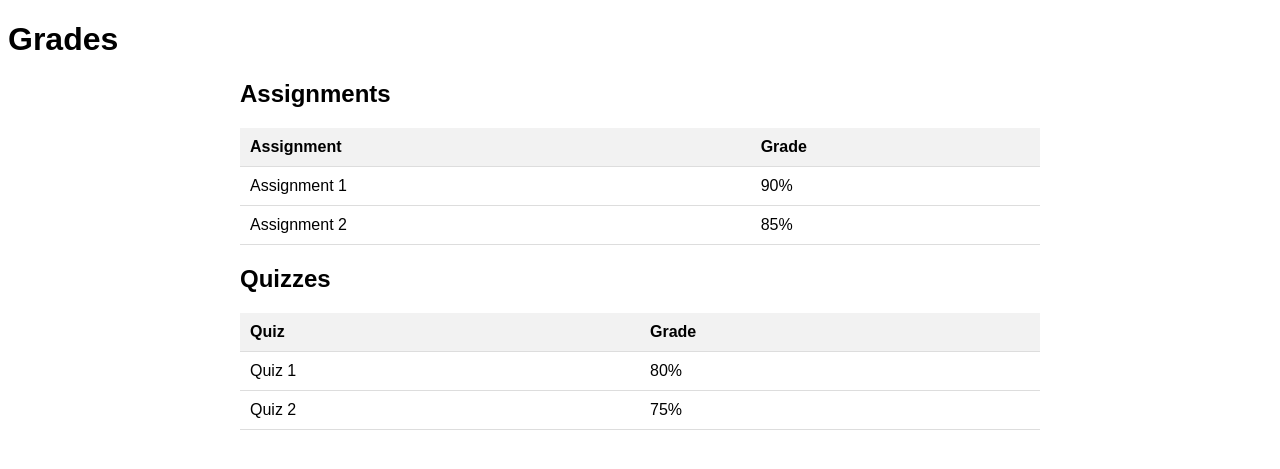
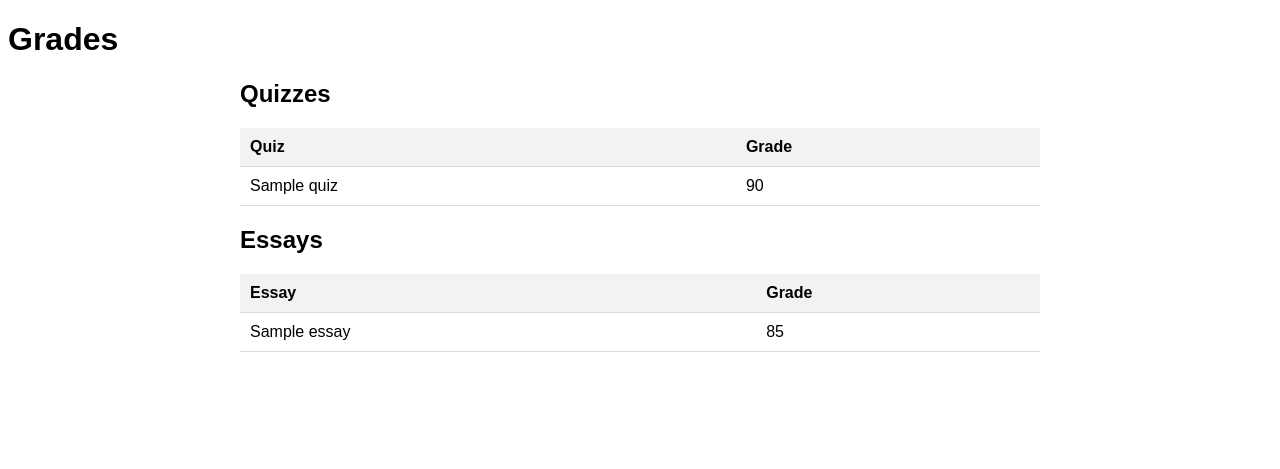
Before and after one commit to RajveerSodhi/COSC310, a Python web app: template flask/website/templates/viewGrade.html in a window 1280 px wide. Shown: the top 469 px of the page. Run offline with Jinja, Linux system fonts and the light colour scheme; the template is opened without the code that fills it: most values are stand-ins (such as "Sample title", 1, 10 or a date in 2020).

Commit message:
Converted to dynamic for quiz and assignment title

```diff
--- /dev/null
+++ b/flask/website/static/css/viewGrade.css
@@ -0,0 +1,27 @@
+body {
+    font-family: Arial, sans-serif;
+}
+header {
+    background-color: #333;
+    color: #fff;
+    padding: 10px;
+    text-align: center;
+}
+.container {
+    max-width: 800px;
+    margin: 20px auto;
+    padding: 0 20px;
+}
+table {
+    width: 100%;
+    border-collapse: collapse;
+    margin-top: 20px;
+}
+th, td {
+    padding: 10px;
+    border-bottom: 1px solid #ddd;
+    text-align: left;
+}
+th {
+    background-color: #f2f2f2;
+}
--- a/flask/website/templates/viewGrade.html
+++ b/flask/website/templates/viewGrade.html
@@ -4,71 +4,39 @@
     <meta charset="UTF-8">
     <meta name="viewport" content="width=device-width, initial-scale=1.0">
     <title>Student Grades</title>
-    <style>
-        body {
-            font-family: Arial, sans-serif;
-        }
-        header {
-            background-color: #333;
-            color: #fff;
-            padding: 10px;
-            text-align: center;
-        }
-        .container {
-            max-width: 800px;
-            margin: 20px auto;
-            padding: 0 20px;
-        }
-        table {
-            width: 100%;
-            border-collapse: collapse;
-            margin-top: 20px;
-        }
-        th, td {
-            padding: 10px;
-            border-bottom: 1px solid #ddd;
-            text-align: left;
-        }
-        th {
-            background-color: #f2f2f2;
-        }
-    </style>
+    <link rel="stylesheet" href="{{ url_for('static', filename='css/viewGrade.css') }}">
 </head>
 <body>
 
-    <h1>Grades</h1>
+<h1>Grades</h1>
 
 <div class="container">
-    <h2>Assignments</h2>
-    <table>
-        <tr>
-            <th>Assignment</th>
-            <th>Grade</th>
-        </tr>
-        <tr>
-            <td>Assignment 1</td>
-            <td>90%</td>
-        </tr>
-        <tr>
-            <td>Assignment 2</td>
-            <td>85%</td>
-        </tr>
-    </table>
-
     <h2>Quizzes</h2>
     <table>
         <tr>
             <th>Quiz</th>
             <th>Grade</th>
         </tr>
+        {% for quiz in quizzes %}
         <tr>
-            <td>Quiz 1</td>
-            <td>80%</td>
+            <td>{{ quiz.quiz_name }}</td>
+            <td>{{ 90 }}</td>
         </tr>
+        {% endfor %}
+    </table>
+
+    <h2>Essays</h2>
+    <table>
         <tr>
-            <td>Quiz 2</td>
-            <td>75%</td>
+            <th>Essay</th>
+            <th>Grade</th>
         </tr>
+        {% for essay in essays %}
+        <tr>
+            <td>{{ essay.essay_name }}</td>
+            <td>{{ 85 }}</td>
+        </tr>
+        {% endfor %}
     </table>
 </div>
 
--- a/flask/website/views.py
+++ b/flask/website/views.py
@@ -239,4 +239,6 @@ def submit_essay():
 # View Grade Page - Student View
 @views.route('/course/<int:course_id>/view-grade',methods=['GET'])
 def grade_page(course_id):
-    return render_template('viewGrade.html', course_id=course_id)
+    quizzes = Quiz.query.filter_by(course_id=course_id).all()
+    essays = Essay.query.filter_by(course_id=course_id).all()
+    return render_template('viewGrade.html', course_id=course_id, quizzes=quizzes, essays=essays)
```
